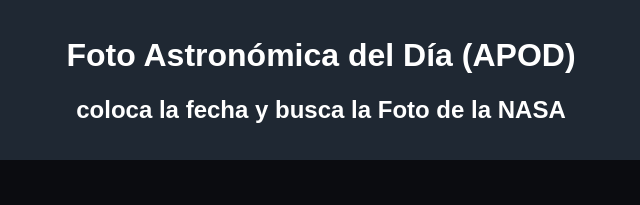
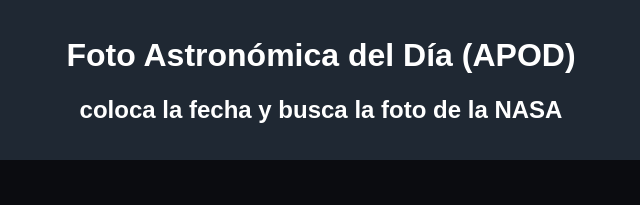
Before and after one commit to AlejoPaglino/informacion-fotosNASA, a plain HTML site: page index.html in a window 1280 px wide. Shown: the top 205 px of the page, 319-959 px from the left. Drawn offline with Linux system fonts and the light colour scheme.

Commit message:
09/09/2025 NASA

```diff
--- a/index.html
+++ b/index.html
@@ -10,7 +10,7 @@
 <body>
   <header>
     <h1>Foto Astronómica del Día (APOD)</h1>
-<h2>coloca la fecha y busca la Foto de la NASA</h2>
+<h2>coloca la fecha y busca la foto de la NASA</h2>
   </header>
 
   <main>
```
